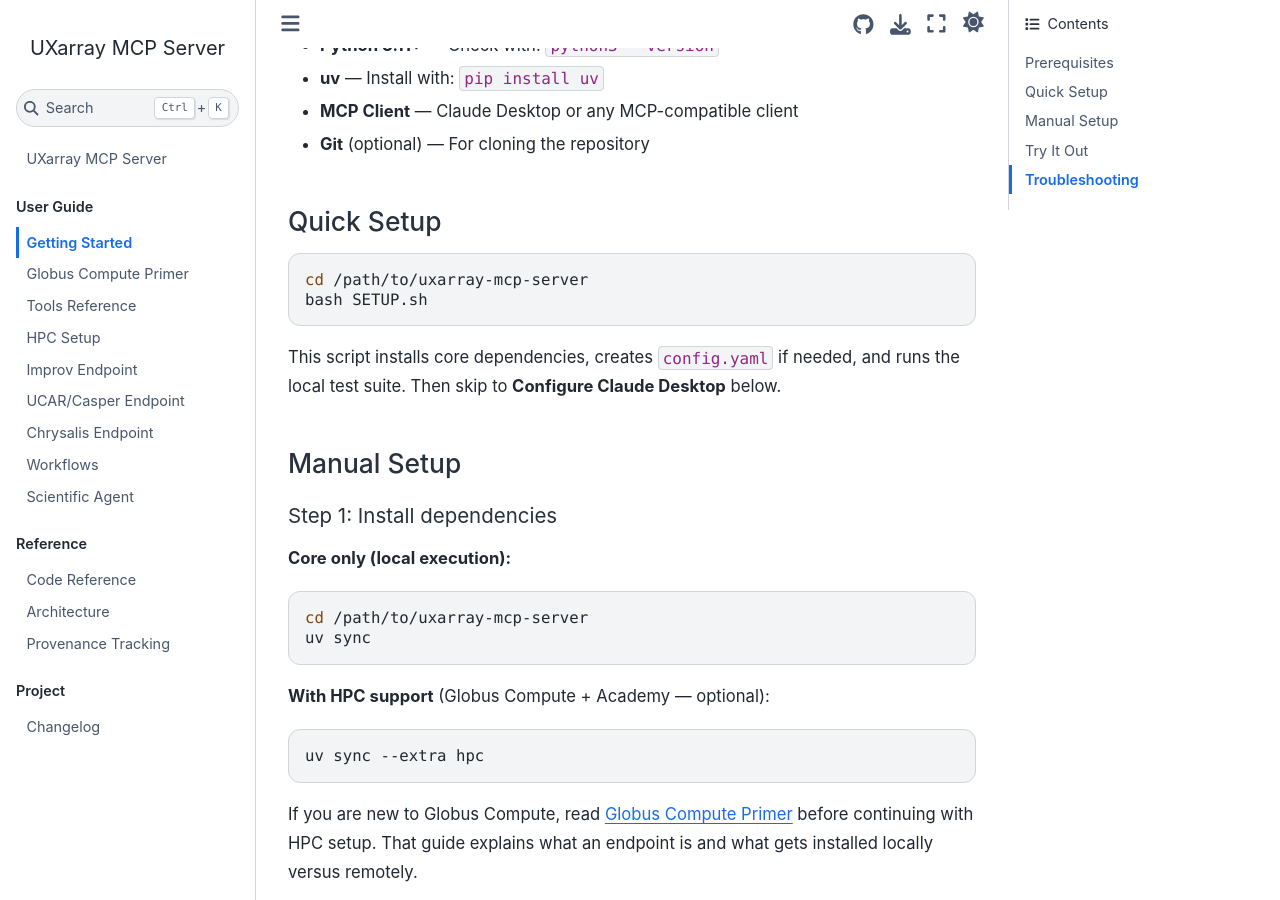
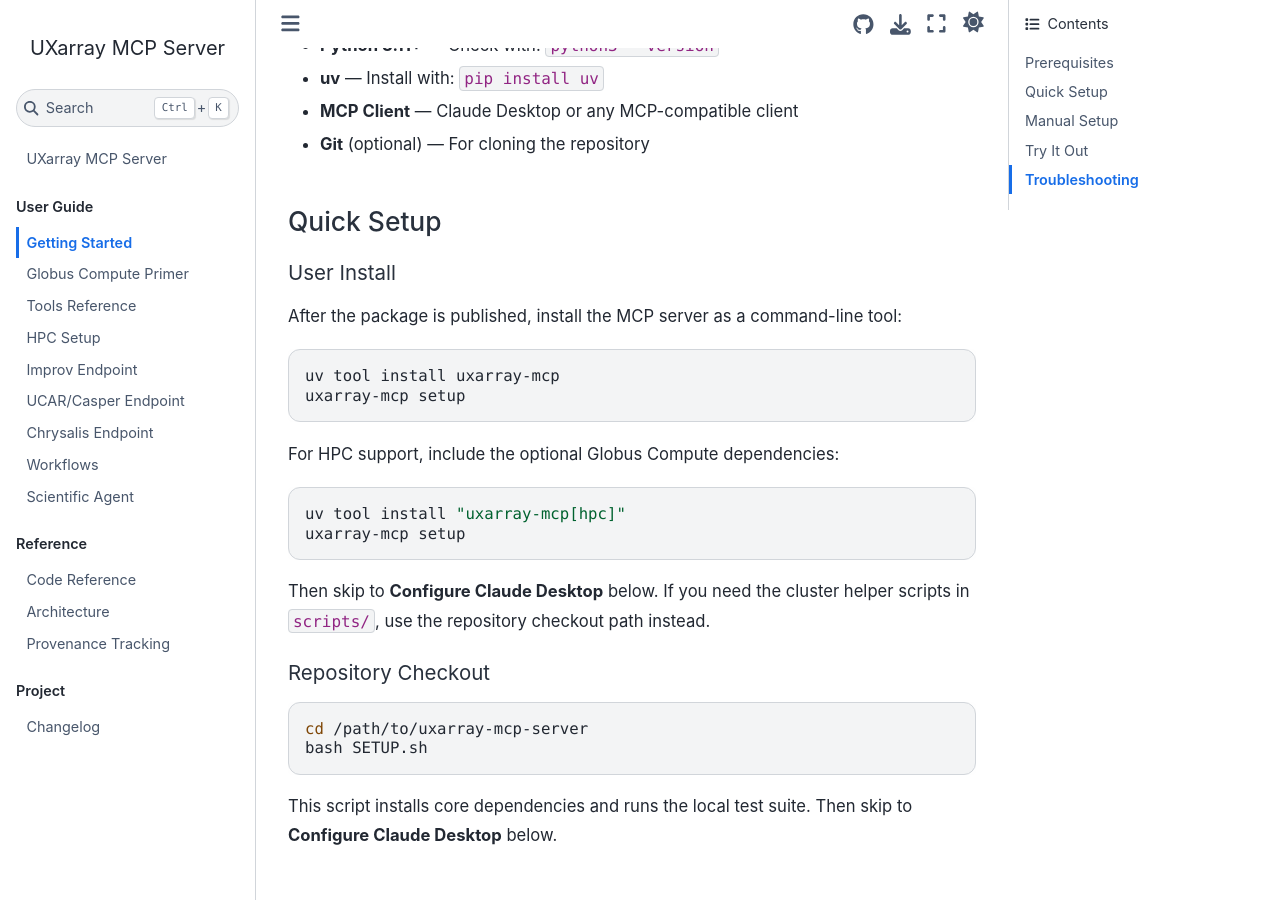
Before and after one commit to UXARRAY/uxarray-mcp-server, a Sphinx documentation site: the page built from docs/getting-started.md, in a window 1280 px wide and 900 px high, scrolled down 447 px. Built offline with Sphinx 7.4.7 and the Sphinx Book theme 1.1.4, drawn with Linux system fonts in a browser that asks for light colours; some of the changed text lies outside the part shown.

````diff
--- a/docs/getting-started.md
+++ b/docs/getting-started.md
@@ -15,13 +15,34 @@ This guide uses Claude Desktop as the MCP client. Other MCP-compatible clients s
 
 ## Quick Setup
 
+### User Install
+
+After the package is published, install the MCP server as a command-line tool:
+
+```bash
+uv tool install uxarray-mcp
+uxarray-mcp setup
+```
+
+For HPC support, include the optional Globus Compute dependencies:
+
+```bash
+uv tool install "uxarray-mcp[hpc]"
+uxarray-mcp setup
+```
+
+Then skip to **Configure Claude Desktop** below. If you need the cluster helper
+scripts in `scripts/`, use the repository checkout path instead.
+
+### Repository Checkout
+
 ```bash
 cd /path/to/uxarray-mcp-server
 bash SETUP.sh
 ```
 
-This script installs core dependencies, creates `config.yaml` if needed, and
-runs the local test suite. Then skip to **Configure Claude Desktop** below.
+This script installs core dependencies and runs the local test suite. Then skip
+to **Configure Claude Desktop** below.
 
 ## Manual Setup
 
@@ -120,7 +141,7 @@ Find your config file:
 | Linux    | `~/.config/Claude/claude_desktop_config.json` |
 | Windows  | `%APPDATA%\Claude\claude_desktop_config.json` |
 
-Get your paths:
+For a repository checkout, get your paths:
 
 ```bash
 which uv          # e.g. /opt/homebrew/bin/uv
@@ -148,6 +169,22 @@ Edit the config:
 ```
 
 Use **absolute paths** — no `~` or relative paths.
+
+If you installed with `uv tool install`, the config block is simpler:
+
+```json
+{
+  "mcpServers": {
+    "uxarray": {
+      "command": "uxarray-mcp",
+      "args": ["serve"]
+    }
+  }
+}
+```
+
+If your MCP client cannot find `uxarray-mcp`, replace `command` with the full
+path printed by `which uxarray-mcp`.
 
 ### Step 5: Restart Claude Desktop
 
````
Also changed, not shown: GETTING_STARTED.md (+19 -1 lines), README.md (+29 -2 lines), 2 other files.
